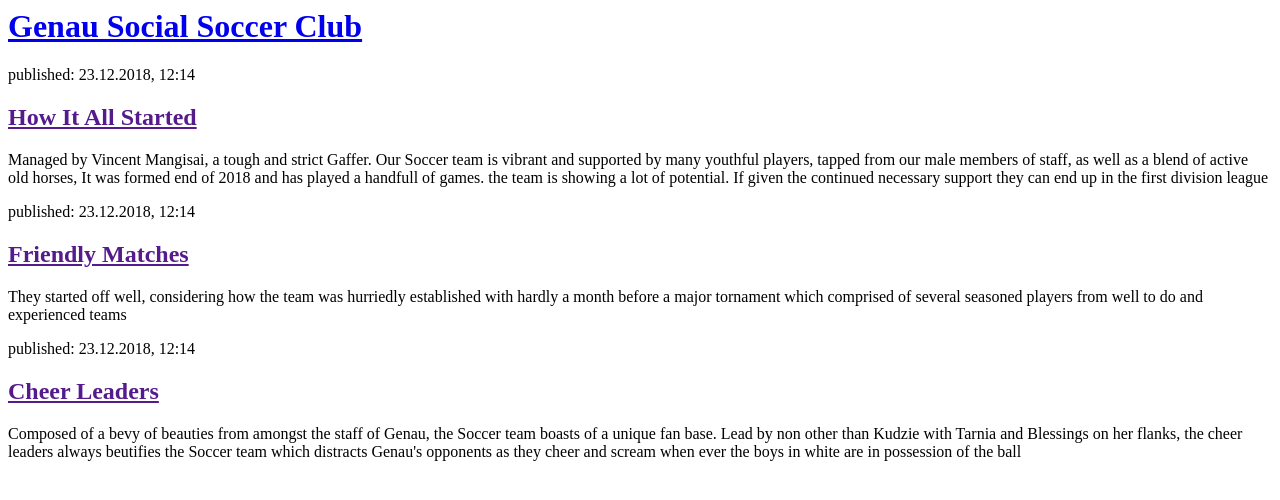
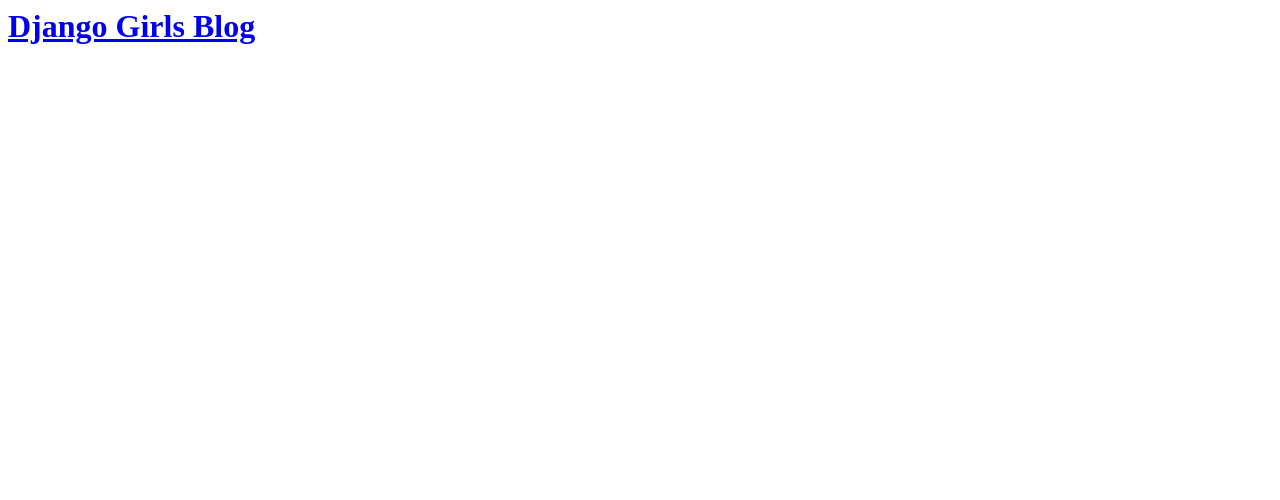
Before and after one commit to dannypiki/my-first-blog, a Django app: page / in a window 1280 px wide. Shown: the top 500 px of the page. Run offline with Django 3.2, Linux system fonts and the light colour scheme; tables that the repository leaves empty hold one stand-in row (values such as "Sample post").

Commit message:
Modified templates to display posts from database.

```diff
--- a/blog/templates/blog/post_list.html
+++ b/blog/templates/blog/post_list.html
@@ -4,24 +4,15 @@
     </head>
     <body>
         <div>
-            <h1><a href="/">Genau Social Soccer Club</a></h1>
-        </div>
+    <h1><a href="/">Django Girls Blog</a></h1>
+</div>
 
-        <div>
-            <p>published: 23.12.2018, 12:14</p>
-            <h2><a href="">How It All Started</a></h2>
-            <p>Managed by Vincent Mangisai, a tough and strict Gaffer.  Our Soccer team is vibrant and supported by many youthful players, tapped from our male members of staff, as well as a blend of active old horses, It was formed end of 2018 and has played a handfull of games.  the team is showing a lot of potential. If given the continued necessary support they can end up in the first division league </p>
-        </div>
-
-        <div>
-            <p>published: 23.12.2018, 12:14</p>
-            <h2><a href="">Friendly Matches</a></h2>
-            <p>They started off well, considering how the team was hurriedly established with hardly a month before a major tornament which comprised of several seasoned players from well to do and experienced teams</p>
-        </div>
+{% for post in posts %}
     <div>
-            <p>published: 23.12.2018, 12:14</p>
-            <h2><a href="">Cheer Leaders</a></h2>
-            <p>Composed of a bevy of beauties from amongst the staff of Genau, the Soccer team boasts of a unique fan base. Lead by non other than Kudzie with Tarnia and Blessings on her flanks, the cheer leaders always beutifies the Soccer team which distracts Genau's opponents as they cheer and scream when ever the boys in white are in possession of the ball </p>
-        </div>
+        <p>published: {{ post.published_date }}</p>
+        <h2><a href="">{{ post.title }}</a></h2>
+        <p>{{ post.text|linebreaksbr }}</p>
+    </div>
+{% endfor %}
     </body>
 </html>
```
